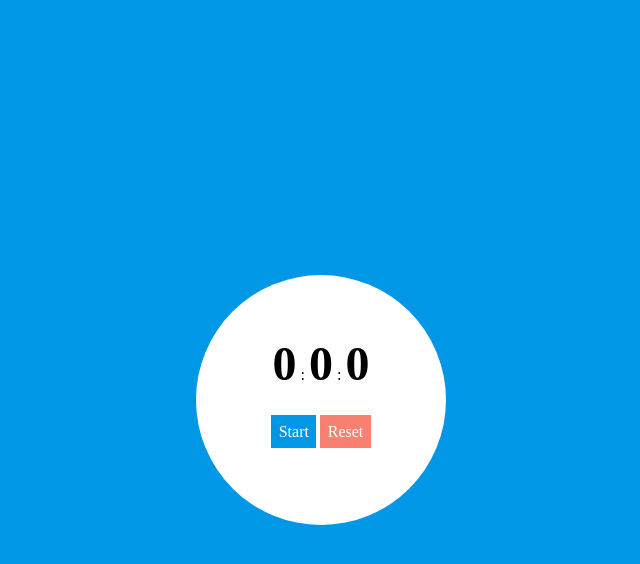
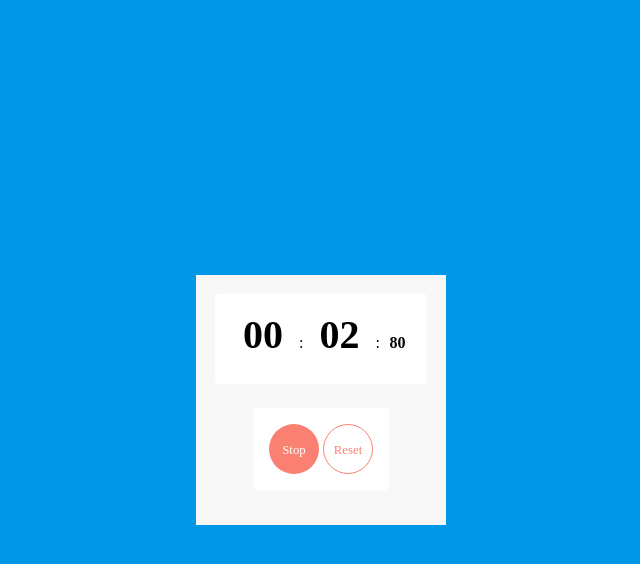
Before and after one commit to Ashik-Mahmud/simple-stop-watch, a plain HTML site: page index.html in a window 1280 px wide. Both pictures are taken after a click on the button "Start". Shown: the whole page, without its empty margins (319-959 px from the left). Drawn offline with Linux system fonts and the light colour scheme.

Commit message:
yeah! done stop watch project

```diff
--- a/assets/css/style.css
+++ b/assets/css/style.css
@@ -17,8 +17,7 @@ body {
     background-color: #0097e6;
 }
 .wrapper{
-    background-color: #fff;
-    padding: 1rem;
+
     text-align: center;
     min-width: 250px;
     min-height: 250px;
@@ -26,28 +25,55 @@ body {
     align-items: center;
     justify-content: center;
     flex-direction: column;
-    border-radius: 50%;
+    background-color: #f8f8f8;
 }
 .wrapper .watch{
     margin-bottom: 0.5rem;
+    background-color: #fff;
+    padding: 1rem;
+    border-radius: 3px;
 }
 .wrapper .watch span{
-    font-size: 3rem;
+    font-size: 2.5rem;
     font-weight: bold;
+    width: 64px;
+    height: 50px;
+    text-align: center;
+    line-height: 50px;
+    display: inline-block;
+
 }
-
+.wrapper .watch span.millisecond{
+    font-size: 1rem;
+    width: 27px;
+   display: inline-block;
+}
 .watch-control{
     margin: 1rem 0rem;
+    background-color: #fff;
+    padding: 1rem;
+    border-radius: 4px;
 }
 .watch-control button{
-    padding: .4rem;
+
     border: 1px solid transparent;
     background: #0097e6;
     color: #fff;
-    font-size: 1rem;
+    font-size: .8rem;
     font-family: poppins;
     cursor: pointer;
+    border-radius: 50%;
+    width: 50px;
+    height: 50px;
+    line-height: 50px;
+    text-align: center;
 }
 .watch-control button:last-child{
+    color: salmon;
+    border: 1px solid salmon;
+    background-color: transparent;
+}
+.watch-control button:last-child:hover{
     background-color: salmon;
+    color: #fff;
 }
--- a/assets/js/app.js
+++ b/assets/js/app.js
@@ -1,3 +1,68 @@
 /* step 1. selection all important elements  */
-const watch = document.getElementsByClassName('watch');
-console.log(watch)
+const watch = document.querySelector('.watch');
+const minutes = watch.querySelector(".min");
+const sec = watch.querySelector(".sec");
+const millisecond = watch.querySelector(".millisecond");
+
+/*  step 2. set event handle in start button  */
+let interval;
+let millisecondTime = 0;
+let secTime = 0;
+let minTime = 0;
+
+function setInterVal() {
+    interval = setInterval(() => {
+        millisecondTime++;
+        if (millisecondTime === 100) {
+            secTime++;
+
+            millisecondTime = 0;
+            if (secTime === 59) {
+                secTime = 0;
+                minTime++;
+            }
+        }
+        if (minTime <= 9 || secTime <= 9) {
+
+        }
+        minutes.innerText = minTime <= 9 ? '0' + minTime : minTime;
+        sec.innerText = secTime <= 9 ? '0' + secTime : secTime;
+        millisecond.innerText = millisecondTime;
+    }, 10);
+}
+function startStopWatch() {
+    if (this.classList.contains('active')) {
+        startButton('Start', '#0097e6', 'active', true)
+        clearInterval(interval)
+        timeValue(parseFloat(millisecond.innerText), parseFloat(sec.innerText), parseFloat(minutes.innerText))
+    } else {
+        startButton('Stop', 'salmon', 'active', false)
+        setInterVal();
+    }
+}
+document.getElementById("start-btn").addEventListener("click", startStopWatch)
+function resetStopWatch() {
+    clearInterval(interval)
+    minutes.innerText = '00'
+    sec.innerText = '00'
+    millisecond.innerText = '00';
+    startButton('Start', '#0098e6', 'active', true)
+    timeValue(0, 0, 0)
+};
+document.getElementById("reset-btn").addEventListener("click", resetStopWatch);
+// function for times value
+function timeValue(milliSecond, secondTime, minutesTime) {
+    millisecondTime = milliSecond;
+    secTime = secondTime;
+    minTime = minutesTime;
+}
+// function for start button
+function startButton(BtnName, btnColor, btnClass, isRemovable) {
+    document.getElementById("start-btn").innerText = BtnName;
+    document.getElementById("start-btn").style.backgroundColor = btnColor;
+    if (isRemovable) {
+        document.getElementById("start-btn").classList.remove(btnClass);
+    } else {
+        document.getElementById("start-btn").classList.add(btnClass);
+    }
+}
--- a/index.html
+++ b/index.html
@@ -13,13 +13,13 @@
     <!-- stop watch wrapper  -->
     <div class="wrapper">
         <div class="watch">
-            <span class="min">0</span> :
-            <span class="sec">0</span> :
-            <span class="milisec">0</span>
+            <span class="min">00</span> :
+            <span class="sec">00</span> :
+            <span class="millisecond">00</span>
         </div>
         <div class="watch-control">
-            <button>Start</button>
-            <button>Reset</button>
+            <button id="start-btn">Start</button>
+            <button id="reset-btn">Reset</button>
         </div>
     </div>
 
```
